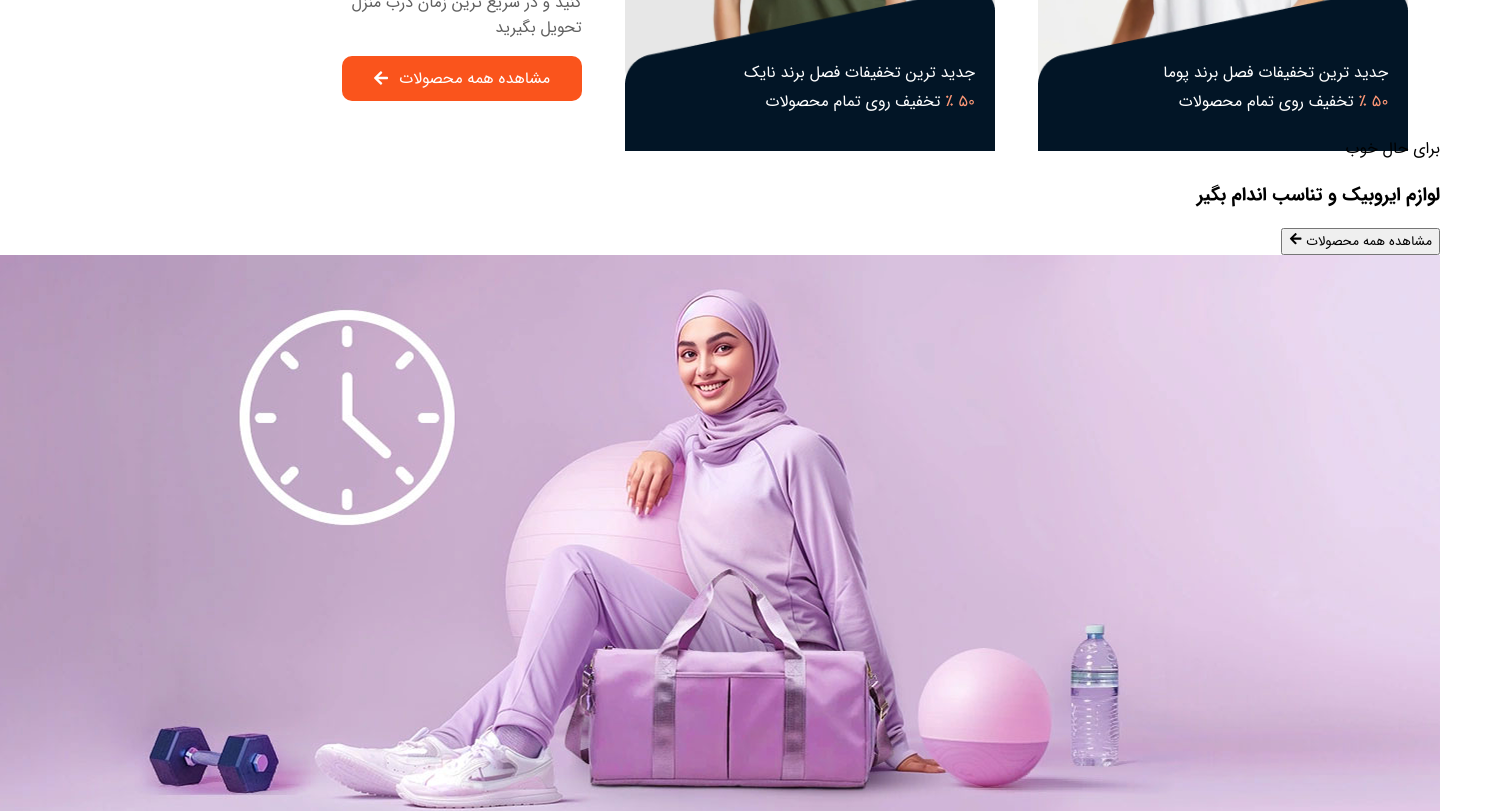
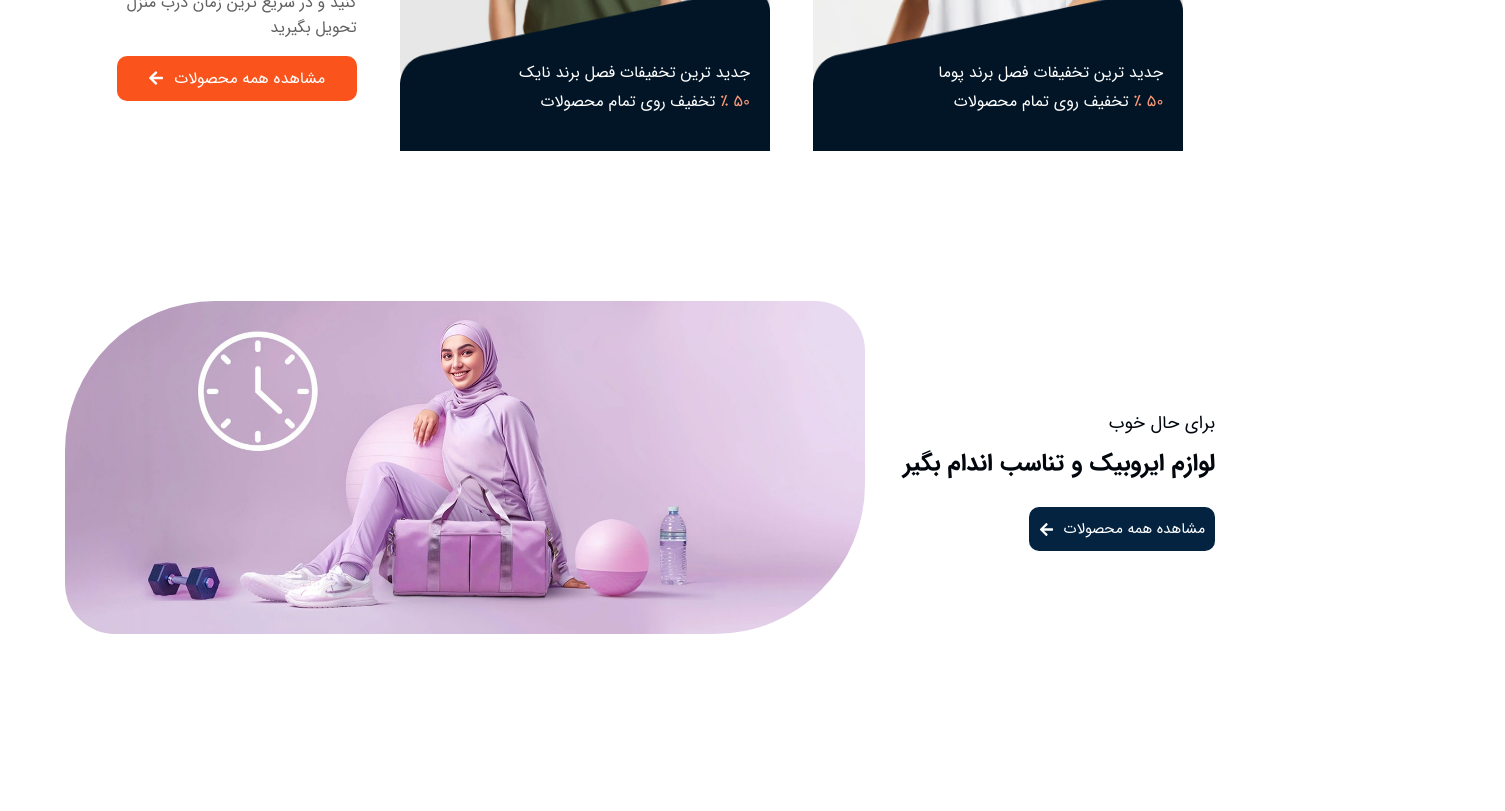
Before and after one commit to NooberThanYall/FitLand, a React (Vite) app: page / in a window 1280 px wide. Shown: the part 1180-1991 px from the top of the page, 1505 px wide, since content can reach past the window. Built offline with nearby package versions, Linux system fonts and the light colour scheme.

Commit message:
set styles for Aerobic product

```diff
--- a/src/Components/Home/Aerobic/Aerobic.css
+++ b/src/Components/Home/Aerobic/Aerobic.css
@@ -0,0 +1,44 @@
+.container-img-Aerobic{
+    width: 100%;
+    display: grid;
+    grid-template-columns: repeat(2, 350px 800px);
+    margin-top: 200px;
+    align-items: center;
+}
+
+.img-Aerobic{
+    width: 100%;
+    border-top-left-radius: 150px;
+    border-bottom-right-radius: 150px;
+    border-top-right-radius: 50px;
+    border-bottom-left-radius: 50px;
+}
+
+.sub-title-img-Aerobic{
+    color: #01070D;
+    font-size: 18px;
+}
+
+.title-img-Aerobic{
+    color: #01070D;
+    margin-top: -10px;
+    font-size: 24px;
+}
+
+.btn-img-Aerobic{
+    background-color: #032340;
+    display: flex;
+    align-items: center;
+    border: none;
+    border-radius: 10px;
+    color: white;
+    padding: 10px;
+    gap: 10px;
+    font-size: 15px;
+    cursor: pointer;
+    transition: 0.3s;
+}
+
+.btn-img-Aerobic:hover{
+    transform: translateY(-3px);
+}
```
